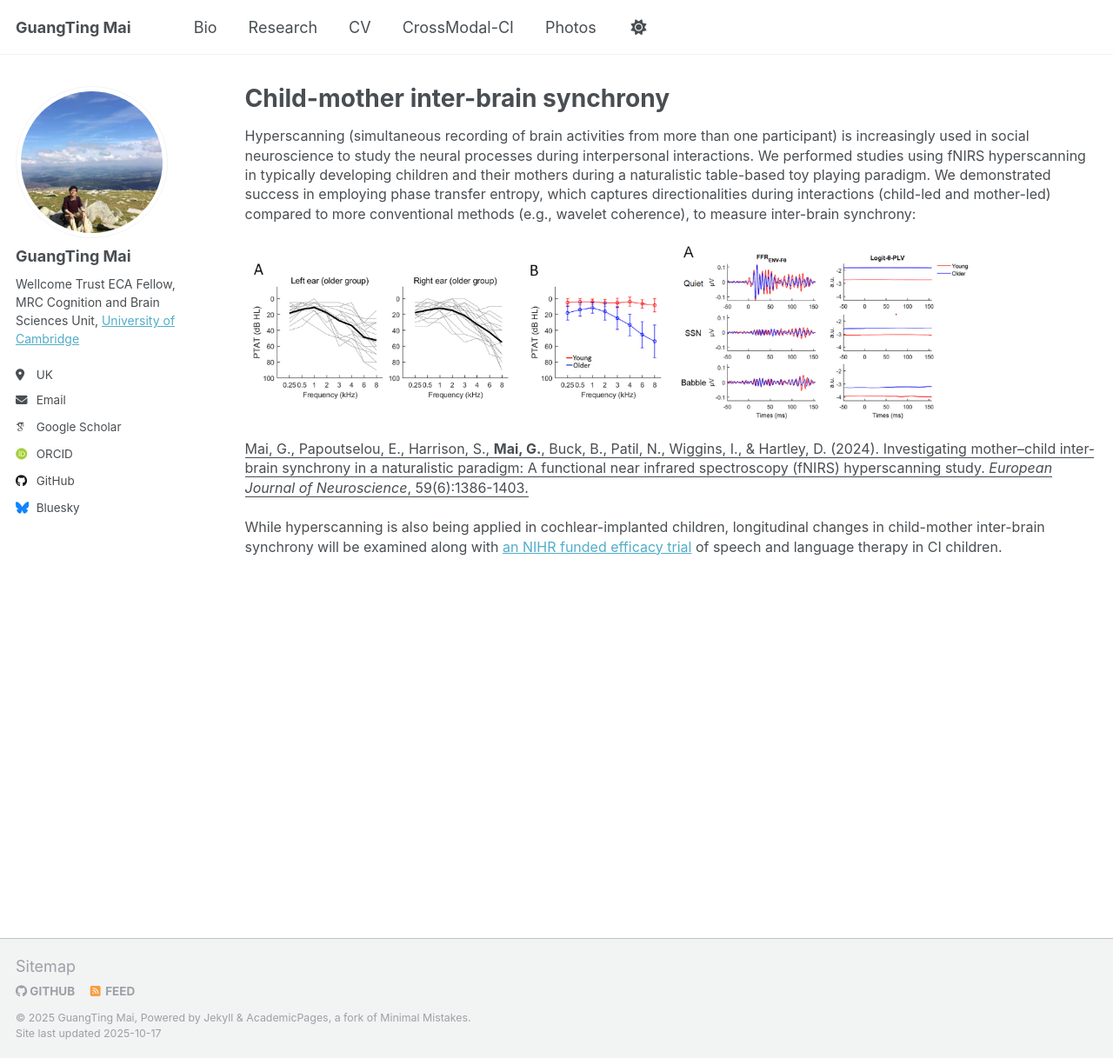
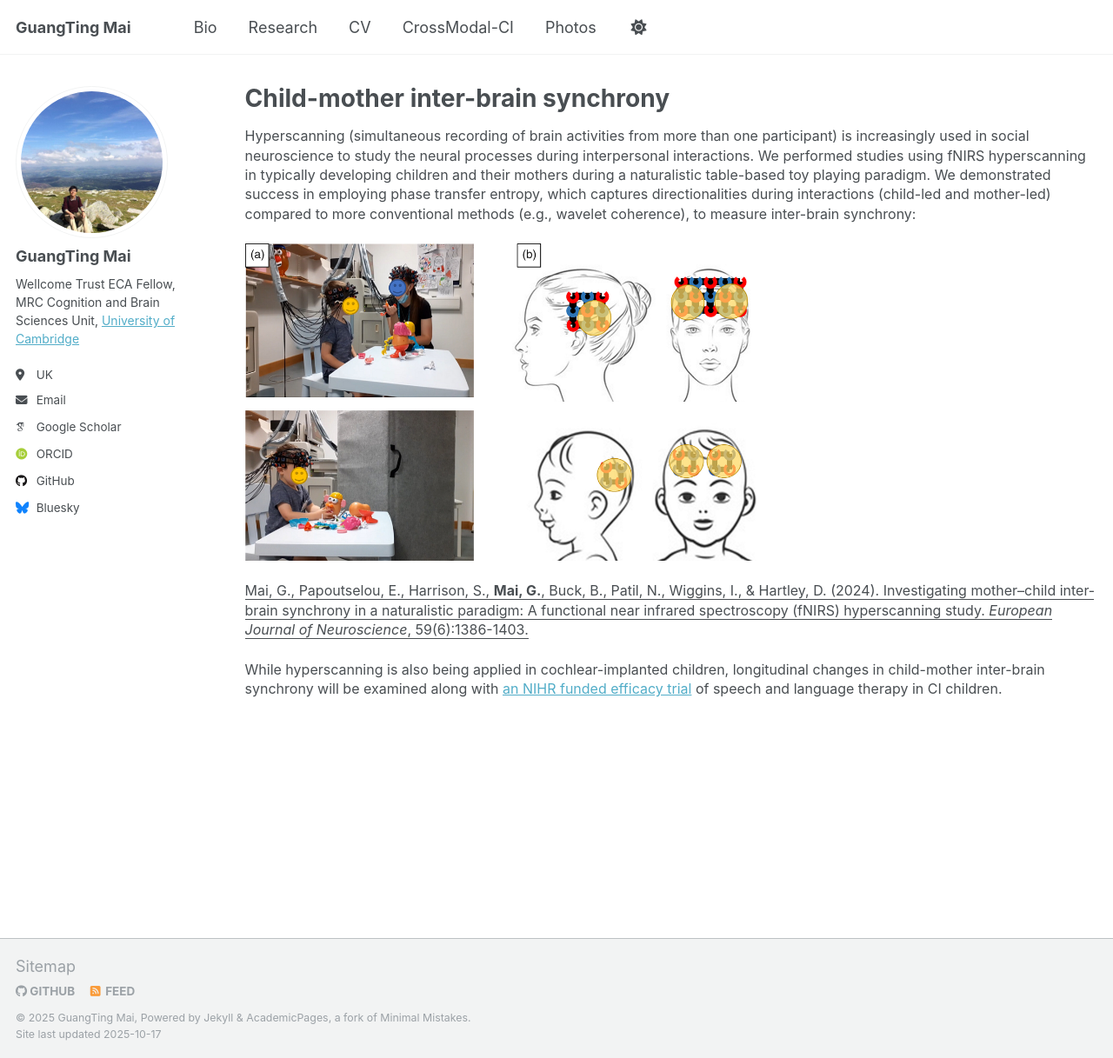
Before and after one commit to guangtingmai/guangtingmai.github.io, a Jekyll site: the page built from _pages/interbrain-sync.html, in a window 1280 px wide and 1217 px high. Shown: the whole window at 87% size. Built offline with Jekyll 4.4.1, drawn with Linux system fonts in a browser that asks for light colours; some web fonts are replaced.

Commit message:
Update interbrain-sync.html

```diff
--- a/_pages/interbrain-sync.html
+++ b/_pages/interbrain-sync.html
@@ -10,8 +10,7 @@ author_profile: true
   paradigm. We demonstrated success in employing phase transfer entropy, which captures directionalities during interactions (child-led and
   mother-led) compared to more conventional methods (e.g., wavelet coherence), to measure inter-brain synchrony:</span></p>
 <p align="left">
-  <img src="https://guangtingmai.github.io/images/HearRes1.png" width="50%">
-  <img src="https://guangtingmai.github.io/images/HearRes2.png" width="35%">
+  <img src="https://guangtingmai.github.io/images/ejn.jpg" width="60%">
 </p>
 <p><span style="font-size: 12pt;line-height: 1.4;display: block;margin-bottom: 0.1vh"><a href="https://onlinelibrary.wiley.com/doi/full/10.1111/ejn.16233" style="color:inherit; text-decoration:none;"><u>Mai, G., Papoutselou, E., Harrison, S., <strong>Mai, G.</strong>, Buck, B., Patil, N., Wiggins, I., & Hartley, D. (2024). Investigating mother–child inter‐brain synchrony in a naturalistic paradigm: A functional near infrared spectroscopy (fNIRS) hyperscanning study. <i>European Journal of Neuroscience</i>, 59(6):1386-1403.</u></a></span></p>
 <p><span style="font-size: 12pt;line-height: 1.4;display: block;margin-bottom: 0.1vh">While hyperscanning is also being applied in cochlear-implanted
```
